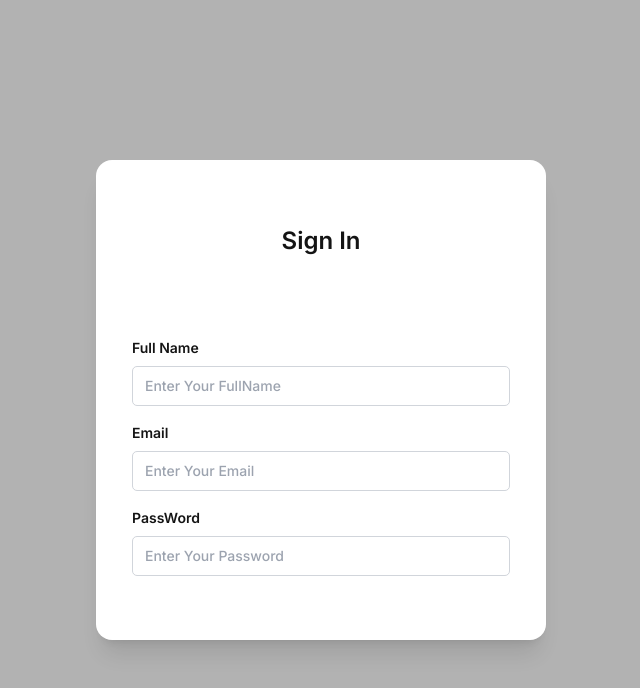
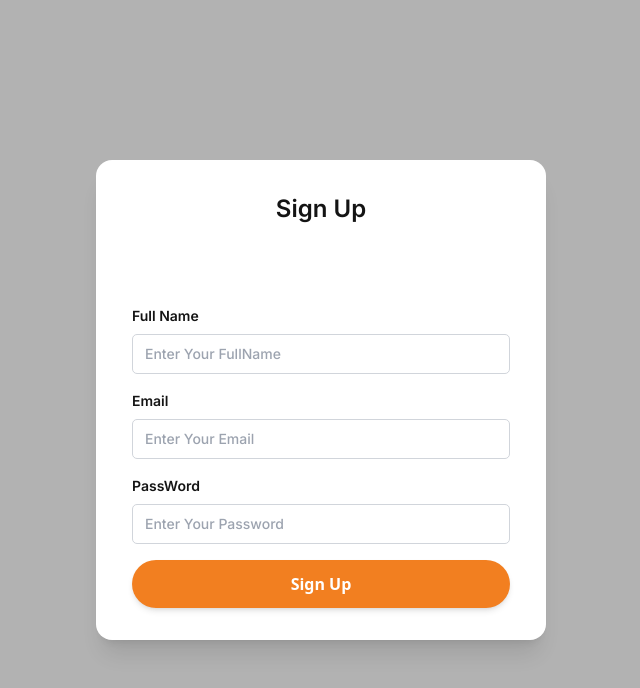
Before and after one commit to codexmish/Apple-Gadgets, a Next.js app in the folder client/: page /signup in a window 1280 px wide. Shown: the top 688 px of the page, without its empty margins (319-959 px from the left). Built offline with nearby package versions, Linux system fonts and the light colour scheme.

Commit message:
sign up page ui done

```diff
--- /dev/null
+++ b/client/src/app/(pages)/signin/page.jsx
@@ -0,0 +1,9 @@
+import React from 'react'
+
+const page = () => {
+  return (
+    <div>page</div>
+  )
+}
+
+export default page
--- a/client/src/app/(pages)/signup/page.tsx
+++ b/client/src/app/(pages)/signup/page.tsx
@@ -1,6 +1,73 @@
+"use client";
+import React, { useState } from "react";
 import FormInput from "@/app/components/ui/FormInput";
+import AuthButton from "@/app/components/ui/AuthButton";
 
 const page = () => {
+  // ----ragex
+  const ragex = {
+    email: /^[^\s@]+@[^\s@]+\.[^\s@]+$/,
+    pass: /^.{6,}$/,
+  };
+
+  // -----error
+  const [allError, setAllError] = useState({
+    fullnameError: "border-[#d1d5db]",
+    emailError: "border-[#d1d5db]",
+    passwordError: "border-[#d1d5db]",
+  });
+
+  // ---form data
+  const [formData, setFormData] = useState({
+    fullname: "",
+    email: "",
+    password: "",
+  });
+  console.log(formData);
+
+  // ------form submit handaler
+  const handleRegister = (e: React.SubmitEvent<HTMLFormElement>) => {
+    e.preventDefault();
+
+    // validation
+
+    if (!formData.fullname || formData.fullname === "") {
+      setAllError((prev) => ({ ...prev, fullnameError: "border-red-500" }));
+    } else {
+      setAllError((prev) => ({ ...prev, fullnameError: "border-[#d1d5db]" }));
+    }
+
+    if (
+      !ragex.email.test(formData.email) ||
+      !formData.email ||
+      formData.email === ""
+    ) {
+      setAllError((prev) => ({ ...prev, emailError: "border-red-500" }));
+    } else {
+      setAllError((prev) => ({ ...prev, emailError: "border-[#d1d5db]" }));
+    }
+
+    if (
+      !ragex.pass.test(formData.password) ||
+      !formData.password ||
+      formData.password === ""
+    ) {
+      setAllError((prev) => ({ ...prev, passwordError: "border-red-500" }));
+    } else {
+      setAllError((prev) => ({ ...prev, passwordError: "border-[#d1d5db]" }));
+    }
+  };
+
+  // --------onchange handaler
+  const handleOnChange = (e: React.ChangeEvent<HTMLInputElement>) => {
+    const { name, value } = e.target;
+
+    setFormData((prev) => ({
+      ...prev,
+      [name]: value,
+    }));
+  };
+
   return (
     <>
       <div className="w-full h-screen bg-black/30 backdrop-blur-3xl flex items-center justify-center">
@@ -8,15 +75,39 @@ const page = () => {
           {/* -----form */}
           <div>
             <div className="text-2xl text-blackText font-inter font-semibold flex items-center justify-center mb-20">
-              Sign In
+              Sign Up
             </div>
-            <form action="" className="flex flex-col space-y-4">
+            <form
+              onSubmit={handleRegister}
+              action=""
+              className="flex flex-col space-y-4"
+            >
               {/* ------fullname input */}
-              <FormInput label="Full Name" placeholder="Enter Your FullName" />
+              <FormInput
+                onchange={handleOnChange}
+                name="fullname"
+                label="Full Name"
+                placeholder="Enter Your FullName"
+                errBorder={allError.fullnameError}
+              />
               {/* ------email input */}
-              <FormInput label="Email" placeholder="Enter Your Email" />
+              <FormInput
+                onchange={handleOnChange}
+                name="email"
+                label="Email"
+                placeholder="Enter Your Email"
+                errBorder={allError.emailError}
+              />
               {/* ------password input */}
-              <FormInput label="PassWord" placeholder="Enter Your Password" />
+              <FormInput
+                onchange={handleOnChange}
+                name="password"
+                label="PassWord"
+                placeholder="Enter Your Password"
+                errBorder={allError.passwordError}
+              />
+
+              <AuthButton text="Sign Up" />
             </form>
           </div>
         </div>
--- /dev/null
+++ b/client/src/app/components/ui/AuthButton.tsx
@@ -0,0 +1,20 @@
+import React from "react";
+
+interface AuthButtonProps {
+  text: string;
+}
+
+const AuthButton = ({ text }: AuthButtonProps) => {
+  return (
+    <>
+      <button
+        type="submit"
+        className="w-full bg-primaryOrange hover:bg-[#db6913] text-white font-semibold py-3 px-6 rounded-full shadow-md transition-all duration-200"
+      >
+        {text}
+      </button>
+    </>
+  );
+};
+
+export default AuthButton;
--- a/client/src/app/components/ui/FormInput.tsx
+++ b/client/src/app/components/ui/FormInput.tsx
@@ -1,9 +1,14 @@
+
+
 type FormInputProps = {
   label: string;
   placeholder: string;
+  name: string;
+  onchange: React.ChangeEventHandler<HTMLInputElement>
+  errBorder: string
 };
 
-const FormInput = ({ label, placeholder }: FormInputProps) => {
+const FormInput = ({ label, placeholder,name, onchange, errBorder }: FormInputProps) => {
   return (
     <>
       <div className="w-[378px]">
@@ -12,14 +17,15 @@ const FormInput = ({ label, placeholder }: FormInputProps) => {
         </label>
 
         <input
+        onChange={onchange}
           type="text"
+          name={name}
           placeholder={placeholder}
-          className="
-          h-10 w-full rounded-[5px] border border-[#d1d5db]
+          className={`
+          h-10 w-full rounded-[5px] border ${errBorder}
           bg-white px-3 text-[14px] text-blackText font-inter font-medium
           outline-none placeholder:text-[#9ca3af]
-          focus:border-[#c7cdd5]
-        "
+          focus:border-[#c7cdd5]`}
         />
       </div>
     </>
--- a/client/src/app/globals.css
+++ b/client/src/app/globals.css
@@ -15,7 +15,7 @@
 
   /* ---Colors */
   --color-blackText: #141414;
-  /* --color-secoundary: #4b5563; */
+  --color-primaryOrange: #F27F20;
   /* --text-whitetext: #F8FAFC; */
   /* --color-border: #E5E7EB; */
 }
```
